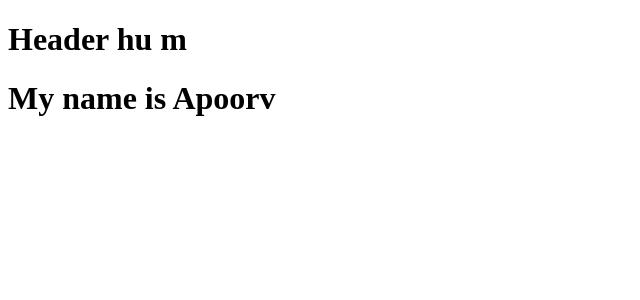
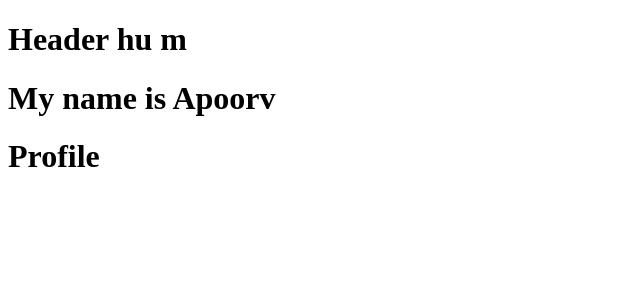
Before and after one commit to Apoorv-Saxena08/reactOne, a React (Vite) app: page / in a window 1280 px wide. Shown: the top 300 px of the page, without its empty margins (0-640 px from the left). Built offline with nearby package versions, Linux system fonts and the light colour scheme.

Commit message:
Learn to pass multiple components

```diff
--- a/src/App.jsx
+++ b/src/App.jsx
@@ -1,10 +1,11 @@
-import Header from "./Header"
+import Header,{Profile} from "./Header"
 
 function Apoorv(){
   return (
     <div>
       <Header></Header>
     <h1>My name is Apoorv</h1>
+    <Profile></Profile>
     </div>
 
   )
--- a/src/Header.jsx
+++ b/src/Header.jsx
@@ -6,4 +6,10 @@ function Header(){
     )
 }
 
+export function Profile(){
+    return(
+        <h1>Profile</h1>
+    )
+}
+
 export default Header
```
